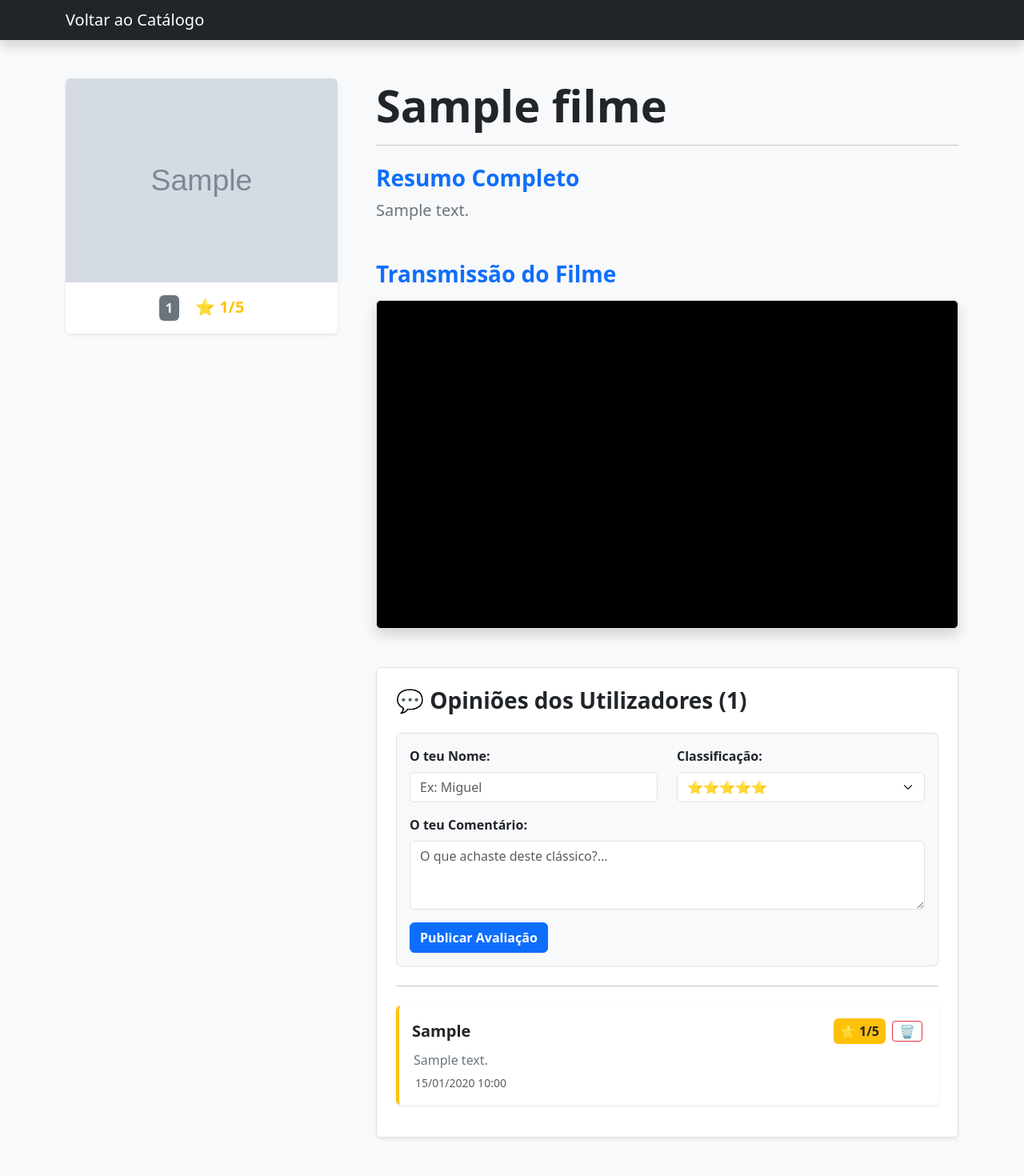
After one commit to goncalloferreiira/webserverprojetofinal, a Django app: page /filme/1/ in a window 1280 px wide. The commit adds this page. Shown: the whole page at 80% size. Run offline with Django 5.2, Linux system fonts and the light colour scheme; tables that the repository leaves empty hold one stand-in row (values such as "Sample post"); grey boxes marked "Sample" are stand-in pictures.

Commit message:
sistema de comentários e uma interface melhor

```diff
--- a/catalogo/filmes/models.py
+++ b/catalogo/filmes/models.py
@@ -4,9 +4,26 @@ class Filme(models.Model):
     titulo = models.CharField(max_length=100)
     ano = models.IntegerField()
     descricao = models.TextField()
-    # Novos campos para links da internet (Internet Archive, etc.)
-    url_poster = models.URLField(blank=True, null=True, help_text="Link da imagem do poster")
-    url_video = models.URLField(blank=True, null=True, help_text="Link do filme no Internet Archive")
+    url_poster = models.URLField(blank=True, null=True)
+    url_video = models.URLField(blank=True, null=True)
 
     def __str__(self):
         return self.titulo
+
+    @property
+    def media_notas(self):
+        comentarios = self.comentarios.all()
+        if comentarios:
+            soma = sum(c.nota for c in comentarios)
+            return round(soma / len(comentarios), 1)
+        return "Sem notas"
+
+class Comentario(models.Model):
+    filme = models.ForeignKey(Filme, on_delete=models.CASCADE, related_name='comentarios')
+    autor = models.CharField(max_length=50)
+    texto = models.TextField()
+    nota = models.IntegerField(default=5)
+    data_criacao = models.DateTimeField(auto_now_add=True)
+
+    def __str__(self):
+        return f"Comentário de {self.autor} - {self.nota} Estrelas"
--- /dev/null
+++ b/catalogo/filmes/templates/detalhe.html
@@ -0,0 +1,115 @@
+<!DOCTYPE html>
+<html lang="pt">
+<head>
+    <meta charset="UTF-8">
+    <meta name="viewport" content="width=device-width, initial-scale=1.0">
+    <title>{{ filme.titulo }} - Detalhes</title>
+    <link href="https://cdn.jsdelivr.net/npm/bootstrap@5.3.2/dist/css/bootstrap.min.css" rel="stylesheet">
+</head>
+<body class="bg-light">
+
+    <nav class="navbar navbar-dark bg-dark mb-4 shadow">
+        <div class="container">
+            <a href="{% url 'index' %}" class="navbar-brand mb-0 h1">Voltar ao Catálogo</a>
+        </div>
+    </nav>
+
+    <div class="container my-5">
+        <div class="row g-5">
+            <div class="col-md-4">
+                <div class="card shadow-sm border-0 overflow-hidden">
+                    <img src="{% if filme.url_poster %}{{ filme.url_poster }}{% else %}https://images.unsplash.com/photo-1536440136628-849c177e76a1?w=500{% endif %}" class="img-fluid" alt="{{ filme.titulo }}">
+                    <div class="card-body bg-white text-center">
+                        <span class="badge bg-secondary p-2 fs-6">{{ filme.ano }}</span>
+                        <span class="text-warning ms-3 fw-bold fs-5">⭐ {{ filme.media_notas|floatformat:"-1" }}/5</span>
+                    </div>
+                </div>
+            </div>
+
+            <div class="col-md-8">
+                <h1 class="display-4 fw-bold text-dark mb-2">{{ filme.titulo }}</h1>
+                <hr class="mb-4">
+
+                <h3 class="text-primary fw-bold">Resumo Completo</h3>
+                <p class="fs-5 text-secondary lead mb-5" style="text-align: justify;">{{ filme.descricao }}</p>
+
+                <h3 class="text-primary fw-bold mb-3">Transmissão do Filme</h3>
+                {% if filme.url_video %}
+                    <div class="ratio ratio-16x9 shadow border rounded overflow-hidden bg-black mb-5">
+                        <iframe src="{{ filme.url_video }}" frameborder="0" webkitallowfullscreen="true" mozallowfullscreen="true" allowfullscreen></iframe>
+                    </div>
+                {% else %}
+                    <div class="alert alert-secondary text-center" role="alert">
+                        Este filme ainda não tem leitor disponível.
+                    </div>
+                {% endif %}
+
+                <div class="bg-white p-4 rounded shadow-sm border mt-5">
+                    <h3 class="fw-bold mb-4">💬 Opiniões dos Utilizadores ({{ filme.comentarios.count }})</h3>
+
+                    <form method="POST" class="mb-4 bg-light p-3 border rounded">
+                        {% csrf_token %}
+                        <div class="row">
+                            <div class="col-md-6 mb-3">
+                                <label for="autor" class="form-label fw-bold">O teu Nome:</label>
+                                <input type="text" name="autor" id="autor" class="form-control" placeholder="Ex: Miguel" required>
+                            </div>
+                            <div class="col-md-6 mb-3">
+                                <label for="nota" class="form-label fw-bold">Classificação:</label>
+                                <select name="nota" id="nota" class="form-select" required>
+                                    <option value="5">⭐⭐⭐⭐⭐</option>
+                                    <option value="4">⭐⭐⭐⭐</option>
+                                    <option value="3">⭐⭐⭐</option>
+                                    <option value="2">⭐⭐</option>
+                                    <option value="1">⭐</option>
+                                </select>
+                            </div>
+                        </div>
+                        <div class="mb-3">
+                            <label for="texto" class="form-label fw-bold">O teu Comentário:</label>
+                            <textarea name="texto" id="texto" rows="3" class="form-control" placeholder="O que achaste deste clássico?..." required></textarea>
+                        </div>
+                        <button type="submit" class="btn btn-primary fw-bold">Publicar Avaliação</button>
+                    </form>
+
+                    <hr>
+
+                    <div class="comments-list mt-4">
+                        {% for c in filme.comentarios.all %}
+                            <div class="p-3 bg-white rounded mb-3 border-start border-warning border-4 shadow-sm">
+
+                                <div class="d-flex justify-content-between align-items-center mb-2 pe-1">
+
+                                    <strong class="text-dark fs-5 m-0">{{ c.autor }}</strong>
+
+                                    <div class="d-flex align-items-center gap-2">
+
+                                        <span class="badge bg-warning text-dark fs-6 m-0 d-flex align-items-center p-2">
+                                            ⭐ {{ c.nota }}/5
+                                        </span>
+
+                                        <a href="{% url 'apagar_comentario' c.id %}"
+                                           class="btn btn-sm btn-outline-danger m-0 px-2 py-1 d-flex align-items-center"
+                                           style="font-size: 1rem; line-height: 1;"
+                                           title="Apagar Comentário">
+                                            🗑️
+                                        </a>
+
+                                    </div>
+                                </div>
+
+                                <p class="mb-1 text-secondary" style="margin-left: 2px;">{{ c.texto }}</p>
+                                <small class="text-muted ms-1">{{ c.data_criacao|date:"d/m/Y H:i" }}</small>
+                            </div>
+                        {% empty %}
+                            <p class="text-muted text-center py-3">Ninguém avaliou este filme ainda. Sê o primeiro!</p>
+                        {% endfor %}
+                    </div>
+                </div>
+
+            </div>
+        </div>
+    </div>
+
+</body>
+</html>
--- a/catalogo/filmes/urls.py
+++ b/catalogo/filmes/urls.py
@@ -2,5 +2,8 @@ from django.urls import path
 from . import views
 
 urlpatterns = [
-    path('', views.home, name='home'),
+    path('', views.index, name='index'),
+    path('filme/<int:filme_id>/', views.detalhe_filme, name='detalhe_filme'),
+
+    path('comentario/<int:comentario_id>/apagar/', views.apagar_comentario, name='apagar_comentario'),
 ]
--- a/catalogo/filmes/views.py
+++ b/catalogo/filmes/views.py
@@ -1,11 +1,35 @@
-from django.shortcuts import render
+from django.shortcuts import render, get_object_or_404, redirect
+from .models import Filme, Comentario
 
-from .models import Filme
+def index(request):
+    filmes = Filme.objects.all()
+    return render(request, 'index.html', {'filmes': filmes})
 
+def detalhe_filme(request, filme_id):
+    filme = get_object_or_404(Filme, id=filme_id)
 
-def home(request):
+    if request.method == 'POST':
+        nome_autor = request.POST.get('autor')
+        texto_comentario = request.POST.get('texto')
+        nota_comentario = request.POST.get('nota')
 
-    filmes = Filme.objects.all()
+        if nome_autor and texto_comentario and nota_comentario:
+            Comentario.objects.create(
+                filme=filme,
+                autor=nome_autor,
+                texto=texto_comentario,
+                nota=nota_comentario
+            )
 
+        return redirect('detalhe_filme', filme_id=filme.id)
 
-    return render(request, 'index.html', {'filmes': filmes})
+    return render(request, 'detalhe.html', {'filme': filme})
+
+def apagar_comentario(request, comentario_id):
+    comentario = get_object_or_404(Comentario, id=comentario_id)
+
+    filme_id = comentario.filme.id
+
+    comentario.delete()
+
+    return redirect('detalhe_filme', filme_id=filme_id)
```
Also changed, not shown: catalogo/filmes/templates/index.html (+21 -23 lines), requirements.txt (+0 -10 lines), catalogo/filmes/migrations/0003_filme_nota_comentario.py (added), catalogo/filmes/migrations/0004_remove_filme_nota_comentario_nota_and_more.py (added).
